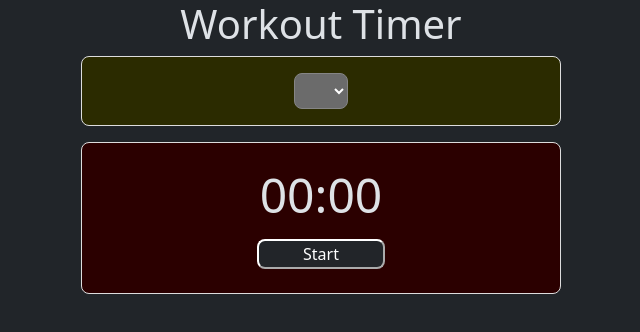
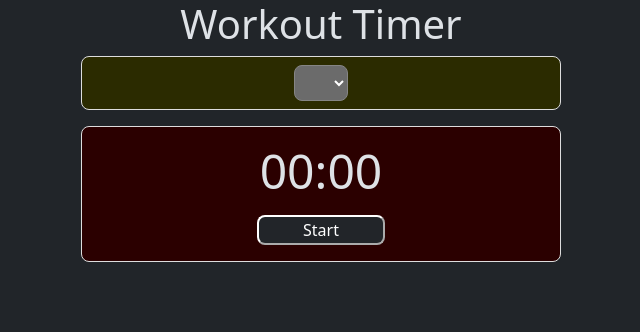
Before and after one commit to aneumayer/vue-workout-timer, a Vue app: page / in a window 1280 px wide. Shown: the top 332 px of the page, without its empty margins (319-959 px from the left). Built offline with nearby package versions, Linux system fonts and the light colour scheme.

Commit message:
💄 Reduce padding to make better use of the space.

```diff
--- a/src/components/RepSet.vue
+++ b/src/components/RepSet.vue
@@ -27,8 +27,8 @@ defineProps({
 .rep-block {
     border: 1px solid #ccc;
     border-radius: 8px;
-    padding: 0.5rem;
-    margin-bottom: 0.5rem;
+    padding: 0.2rem 0.5rem;
+    margin-bottom: 0.2rem;
     background-color: #2b1800;
 }
 </style>
--- a/src/components/SessionTimer.vue
+++ b/src/components/SessionTimer.vue
@@ -60,7 +60,7 @@ onUnmounted(() => {
     width: 30rem;
     border: 1px solid #ddd;
     border-radius: 8px;
-    padding: 1rem;
+    padding: 0.5rem;
     margin-bottom: 1rem;
     background-color: #2b0000;
 }
--- a/src/components/Superset.vue
+++ b/src/components/Superset.vue
@@ -34,7 +34,7 @@ function hide() {
     width: 30rem;
     border: 1px solid #ddd;
     border-radius: 8px;
-    padding: 1rem;
+    padding: 0.5rem;
     margin-bottom: 1rem;
     background-color: #00002b;
 }
--- a/src/components/WorkoutPicker.vue
+++ b/src/components/WorkoutPicker.vue
@@ -41,7 +41,7 @@ if (selected.value) loadFile(selected.value);
     width: 30rem;
     border: 1px solid #ddd;
     border-radius: 8px;
-    padding: 1rem;
+    padding: 0.5rem;
     margin-bottom: 1rem;
     background-color: #2b2b00;
 }
```
